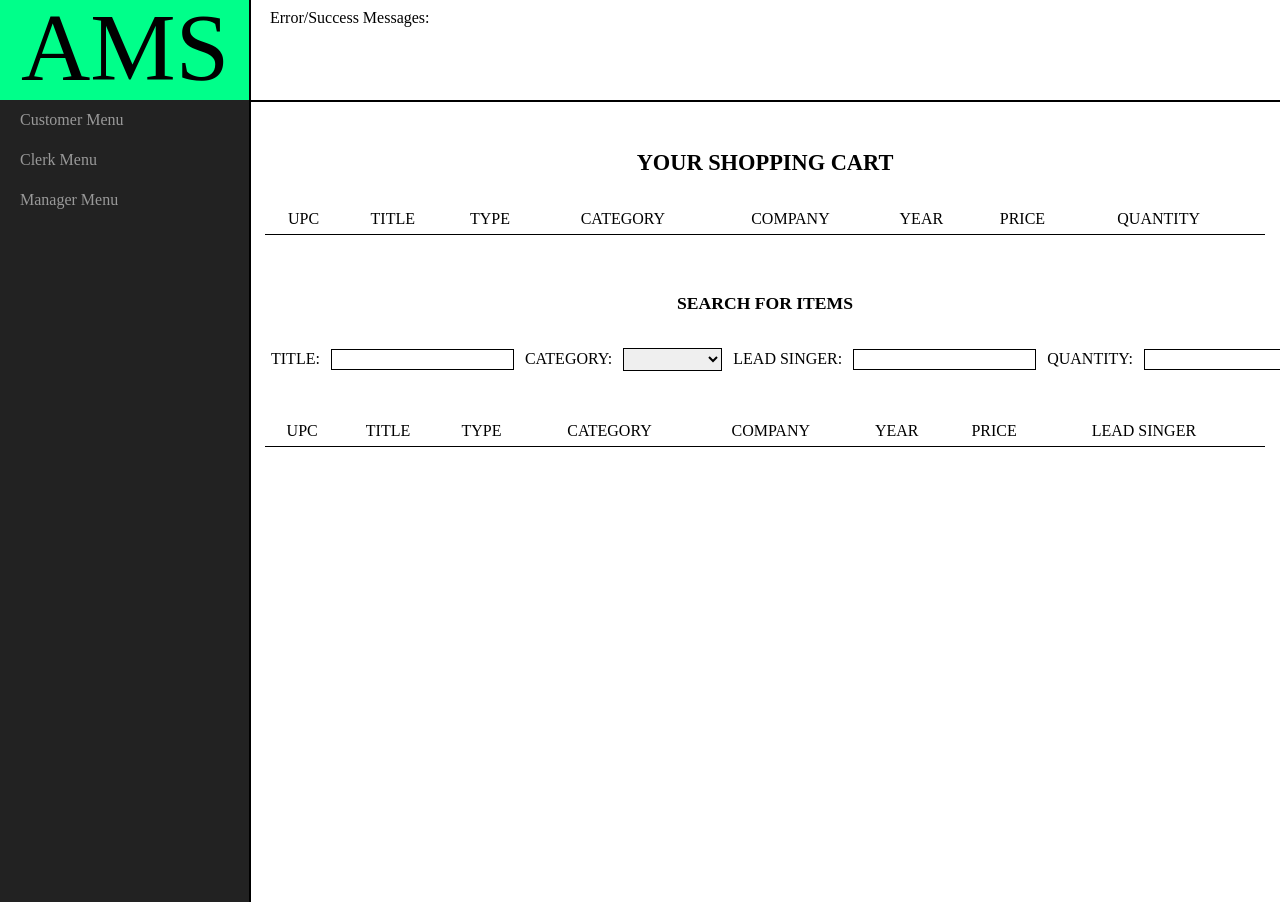
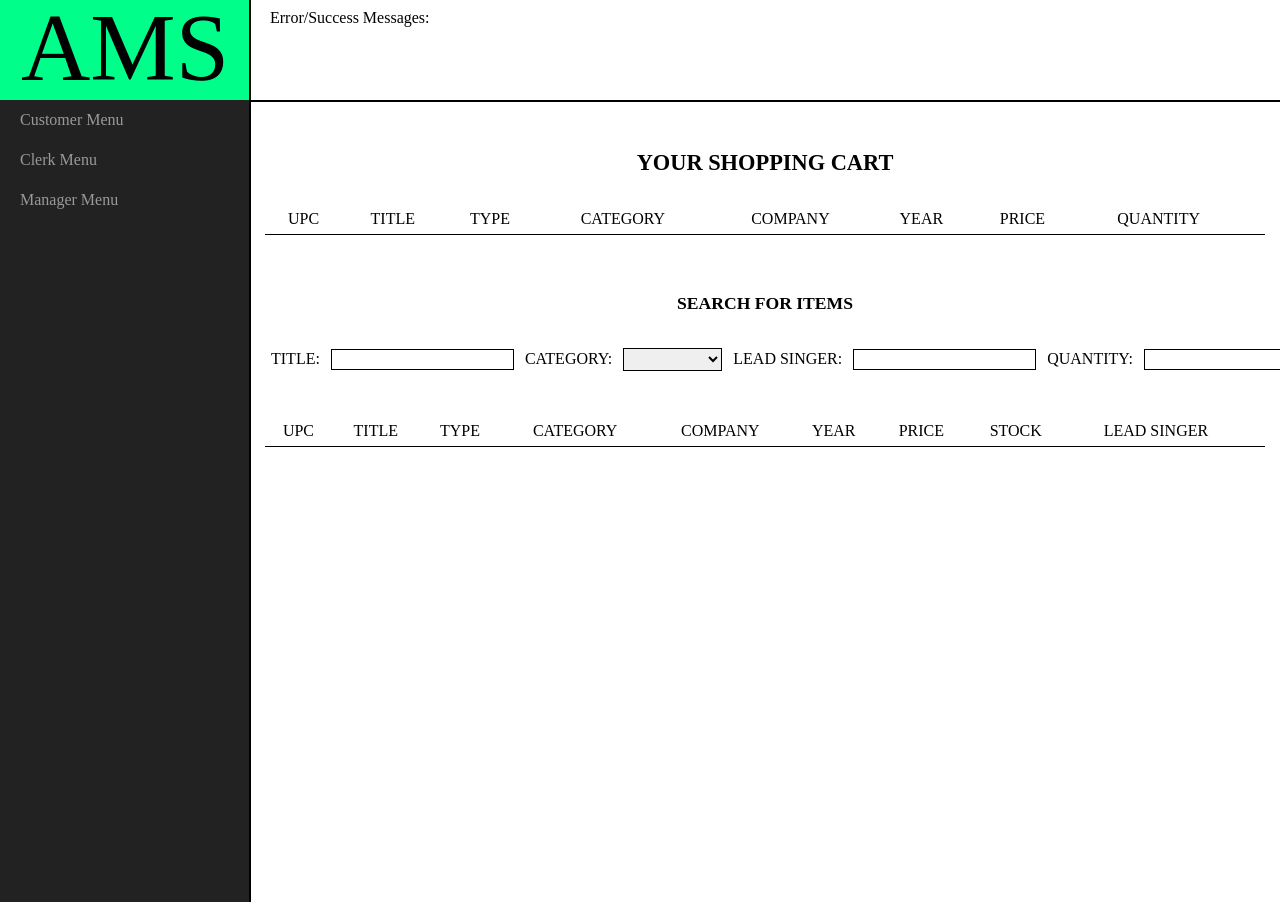
Before and after one commit to zilunpeng/cs304Project, a PHP site: page /cart.php in a window 1280 px wide. Run offline with PHP 8.4, Linux system fonts and the light colour scheme.

Commit message:
The search results now show the current stock for each item

```diff
--- a/cart.php
+++ b/cart.php
@@ -377,6 +377,7 @@
 						<td> COMPANY </td>
 						<td> YEAR </td>
 						<td> PRICE </td>
+						<td> STOCK </td>
 						<td> LEAD SINGER </td>
 						<td> </td>
 					</tr>');
@@ -392,6 +393,7 @@
 				echo ("<td> " . $item["company"] . "</td>\n");
 				echo ("<td> " . $item["year"] . "</td>\n");
 				echo ("<td> " . $item["price"] . "</td>\n");
+				echo ("<td> " . $item["stock"] . "</td>\n");
 				echo ("<td> " . $item["leadsinger"] . "</td>\n");
 			if ($item["stock"] < $_SESSION["quantity"])
 				echo ('<td> <button onclick="return confirmQuantity(' . $item["stock"] . ')" name="addtocart" type="submit" value="' . $item["upc"] . '#' . $item["stock"] . '"> Add to Cart </button> </td>' . "\n");
```
